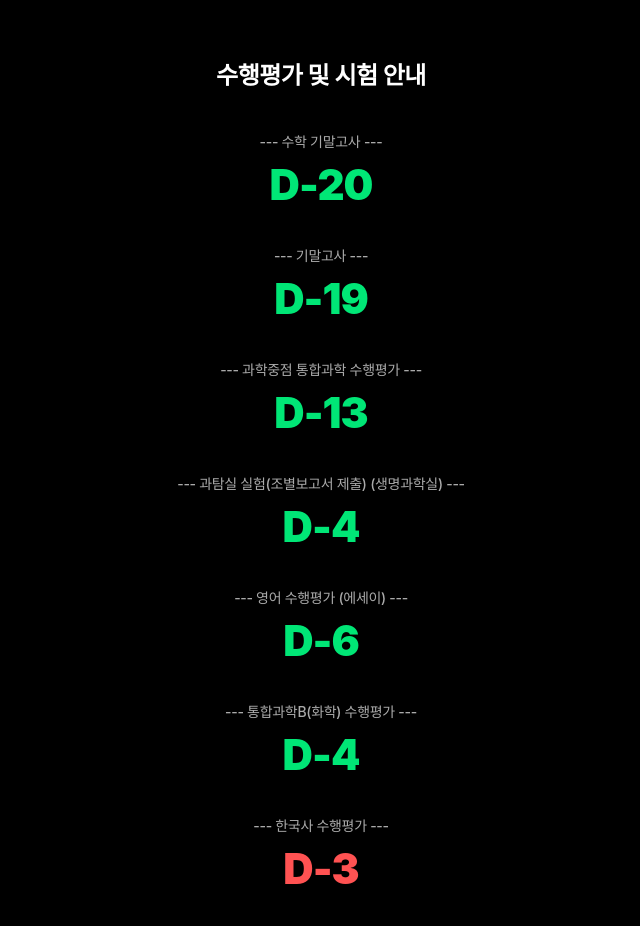
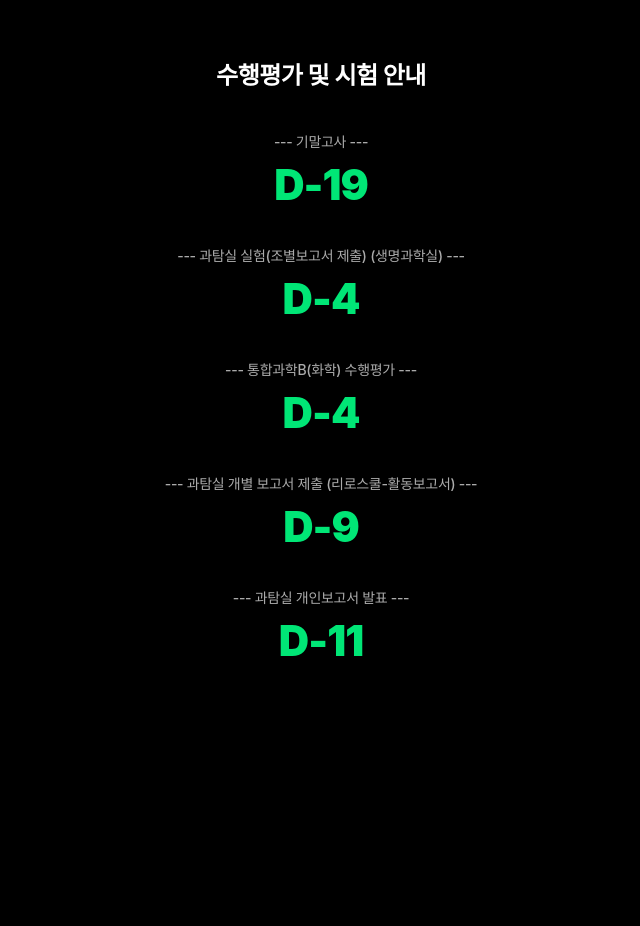
Before and after one commit to stevelee0122/d-day, a plain HTML site: page index.html in a window 1280 px wide. Shown: the top 926 px of the page, without its empty margins (319-959 px from the left). After the commit the page ends 800 px from the top, so only its background shows below. Drawn offline with Linux system fonts and the light colour scheme.

Commit message:
Update index.html

```diff
--- a/index.html
+++ b/index.html
@@ -62,40 +62,24 @@
 
     <h1>수행평가 및 시험 안내</h1>
 
-    <div class="dday-container">
-        <div class="title">--- 수학 기말고사 ---</div>
-        <div class="count" data-date="2026-07-02">계산 중...</div>
-    </div>
 
     <div class="dday-container">
         <div class="title">--- 기말고사 ---</div>
         <div class="count" data-date="2026-07-01">계산 중...</div>
     </div>
 
-    <div class="dday-container">
-        <div class="title">--- 과학중점 통합과학 수행평가 ---</div>
-        <div class="count" data-date="2026-06-25">계산 중...</div>
-    </div>
 
     <div class="dday-container">
         <div class="title">--- 과탐실 실험(조별보고서 제출) (생명과학실) ---</div>
         <div class="count" data-date="2026-06-16">계산 중...</div>
     </div>
 
-    <div class="dday-container">
-        <div class="title">--- 영어 수행평가 (에세이) ---</div>
-        <div class="count" data-date="2026-06-18">계산 중...</div>
-    </div>
 
     <div class="dday-container">
         <div class="title">--- 통합과학B(화학) 수행평가 ---</div>
         <div class="count" data-date="2026-06-16">계산 중...</div>
     </div>
 
-    <div class="dday-container">
-        <div class="title">--- 한국사 수행평가 ---</div>
-        <div class="count" data-date="2026-06-15">계산 중...</div>
-    </div>
 
     <div class="dday-container">
         <div class="title">--- 과탐실 개별 보고서 제출 (리로스쿨-활동보고서) ---</div>
```
